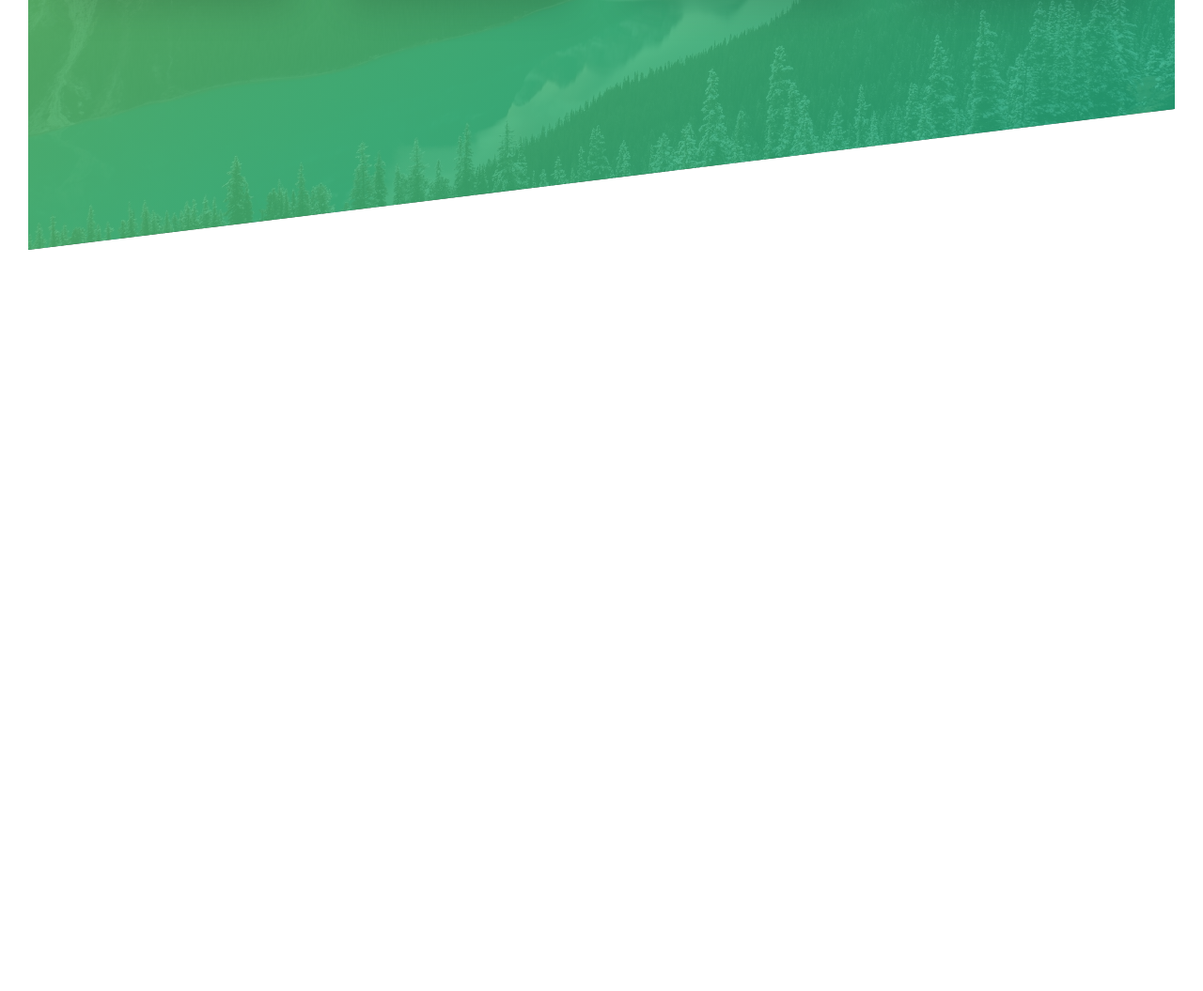
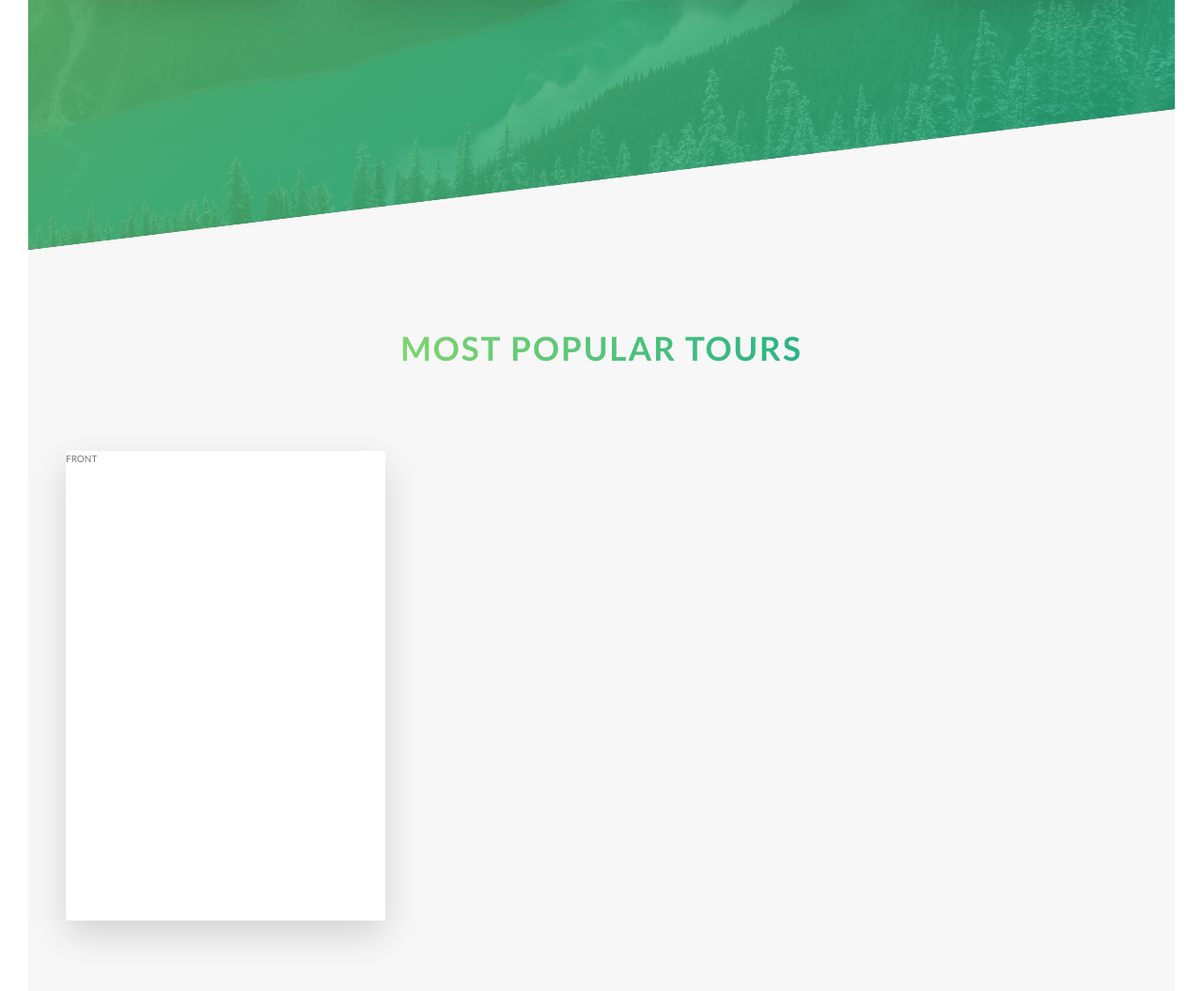
Before and after one commit to fuad7us/natours, a website: page index.html in a window 1280 px wide. Shown: the part 1969-3024 px from the top of the page at 94% size. Before the commit the page ends 2235 px from the top, so only its background shows below. Drawn offline with Linux system fonts and the light colour scheme.

Commit message:
implementing card rotation, perpective and backface visibility

```diff
--- a/index.html
+++ b/index.html
@@ -102,6 +102,32 @@
                 </div>
             </section>
 
+            <section class="section-tours">
+                <div class="u-center-text u-margin-bottom-big">
+                    <h2 class="heading-secondary">
+                        Most popular tours
+                    </h2>
+                </div>
+                <div class="row">
+                    <div class="col-1-of-3">
+                        <div class="card">
+                            <div class="card__side card__side--front">
+                                FRONT
+                            </div>
+                            <div class="card__side card__side--back card__side--back--1">
+                                BACK
+                            </div>
+                        </div>
+                    </div>
+                    <div class="col-1-of-3">
+
+                    </div>
+                    <div class="col-1-of-3">
+
+                    </div>
+                </div>
+            </section>
+
         </main>
 
 
@@ -121,17 +147,7 @@
                     col-1-of-2
                 </div>
             </div>
-            <div class="row">
-                <div class="col-1-of-3">
-                    col-1-of-3
-                </div>
-                <div class="col-1-of-3">
-                    col-1-of-3
-                </div>
-                <div class="col-1-of-3">
-                    col-1-of-3
-                </div>
-            </div>
+
             <div class="row">
                 <div class="col-1-of-3">
                     col-1-of-3
--- a/sass/abstracts/_variables.scss
+++ b/sass/abstracts/_variables.scss
@@ -2,6 +2,13 @@
 $color-primary: #55c57a;
 $color-primary-light: #7ed56f;
 $color-primary-dark: #28b485;
+
+$color-secondary-light: #ffb900;
+$color-secondary-dark: #ff7730;
+
+$color-tertiary-light: #2998ff;
+$color-tertiary-dark: #5643fa;
+
 $color-grey-dark: #777777;
 $color-white: #ffffff;
 $color-black: #000000;
--- /dev/null
+++ b/sass/components/_card.scss
@@ -0,0 +1,38 @@
+.card {
+	-moz-perspective: 150rem;
+	perspective: 150rem;
+	position: relative;
+	height: 50rem;
+
+	&__side {
+		height: 50rem;
+		transition: all .8s;
+		position: absolute;
+		top: 0;
+		left: 0;
+		width: 100%;
+		backface-visibility: hidden;
+		border-radius: .3rem;
+		box-shadow: 0 1.5rem 4rem rgba($color-black, .15);
+
+		&--front {
+			background-color: $color-white;
+		}
+
+		&--back {
+			transform: rotateY(180deg);
+
+			&--1 {
+				background-image: linear-gradient(to right bottom, $color-secondary-light, $color-secondary-dark);
+			}
+		}
+	}
+
+	&:hover &__side--front {
+		transform: rotateY(-180deg);
+	}
+
+	&:hover &__side--back {
+		transform: rotateY(0);
+	}
+}
--- a/sass/main.scss
+++ b/sass/main.scss
@@ -9,6 +9,7 @@
 @import "base/utilities";
 
 @import "components/button";
+@import "components/card";
 @import "components/composition";
 @import "components/feature-box";
 
--- a/sass/pages/_home.scss
+++ b/sass/pages/_home.scss
@@ -19,3 +19,9 @@
 		transform: skewY(7deg);
 	}
 }
+
+.section-tours {
+	background-color: $background-color-light-1;
+	padding: 25rem 0 50rem 0;
+	margin-top: -10rem;
+}
```
Also changed, not shown: css/style.css.
